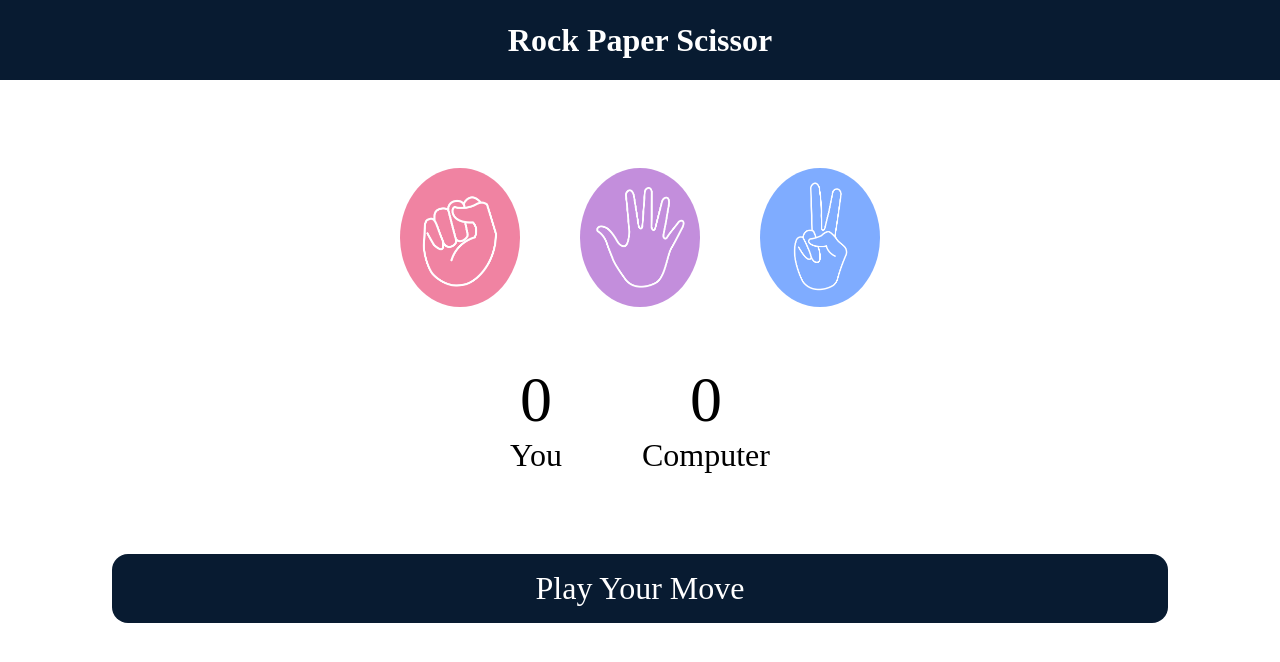
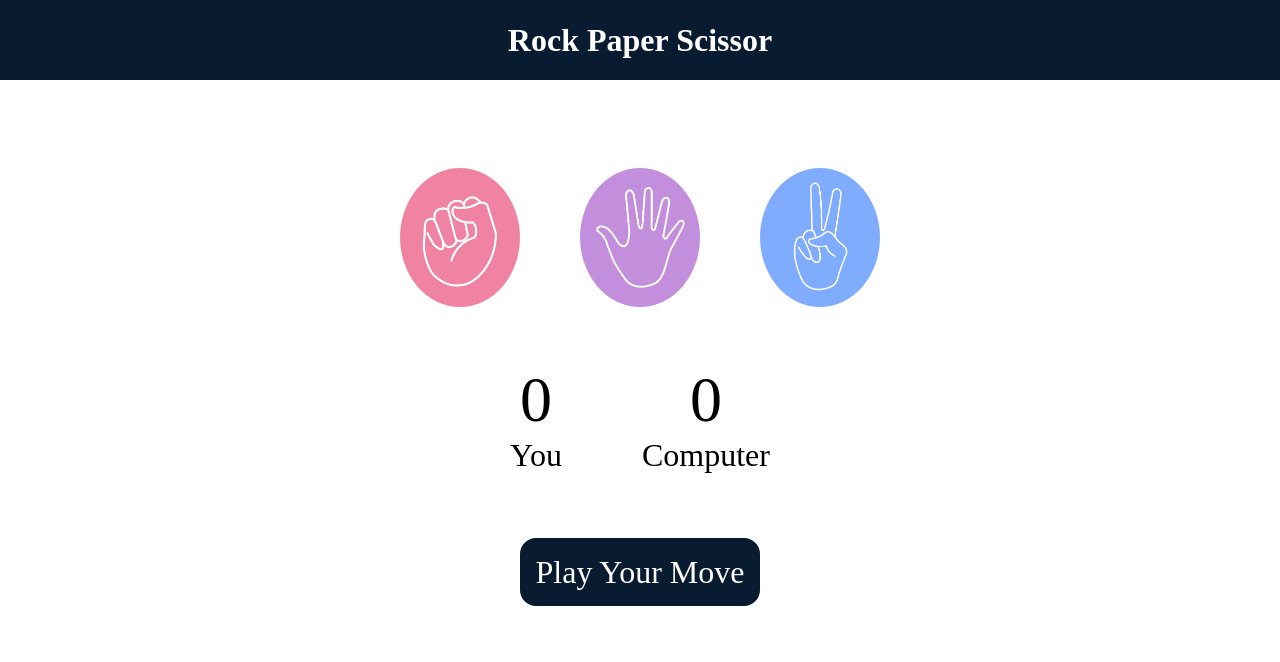
Before and after one commit to mohit-sultania-07/rock-paper-scissor, a plain HTML site: page index.html in a window 1280 px wide. Drawn offline with Linux system fonts and the light colour scheme.

Commit message:
Update styles.css

```diff
--- a/styles.css
+++ b/styles.css
@@ -57,9 +57,6 @@ img{
 
 .message{
     margin-top: 5rem;
-    display: flex;
-    align-items: center;
-    justify-content: center;
 }
 #message{
     background-color: #081b31;
@@ -68,12 +65,11 @@ img{
     color: #fff;
     padding: 1rem;
     border-radius: 1rem;
-    width: 80%;
 
 }
 
 
-@media(max-width:520px){
+@media(max-width:582px){
     #message{
     font-size: 1.5rem;
     }
@@ -90,7 +86,7 @@ img{
     }
 
 }
-@media(max-width:398px){
+@media(max-width:446px){
     #message{
         font-size: 1.25rem;
     }
@@ -106,7 +102,7 @@ img{
         gap: 2rem;
     }
 }
-@media(max-width:337px){
+@media(max-width:384px){
     #message{
         font-size: 1rem;
     }
@@ -122,7 +118,7 @@ img{
         gap: 2rem;
     }
 }
-@media(max-width:276px){
+@media(max-width:314px){
     #message{
         font-size: 0.75rem;
     }
```
